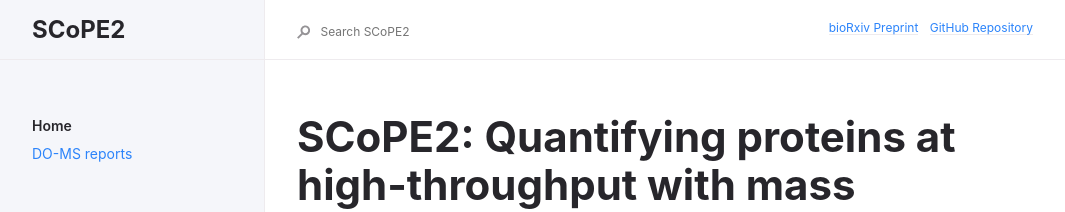
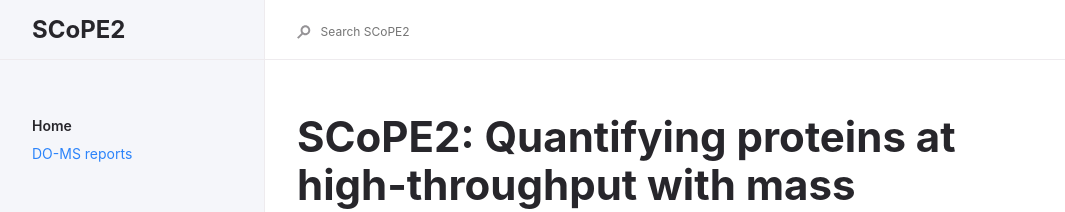
Before and after one commit to SlavovLab/SCoPE2, a Jekyll site: the page built from docs/index.md, in a window 1280 px wide. Shown: the top 212 px of the page, without its empty margins (91-1156 px from the left). Built offline with Jekyll 4.4.1, drawn with Linux system fonts in a browser that asks for light colours; part of the change alters nothing that is shown.

Commit message:
Update _config.yml

```diff
--- a/docs/_config.yml
+++ b/docs/_config.yml
@@ -25,11 +25,11 @@ exclude: ["node_modules/", "*.gemspec", "*.gem", "Gemfile", "Gemfile.lock", "pac
 search_enabled: true
 
 # Aux links for the upper right navigation
-aux_links:
-  "bioRxiv Preprint":
-    - "https://www.biorxiv.org/content/10.1101/512152v1"
-  "GitHub Repository":
-    - "https://github.com/SlavovLab/SCoPE2"
+#aux_links:
+#  "bioRxiv Preprint":
+#    - "https://www.biorxiv.org/content/10.1101/512152v1"
+#  "GitHub Repository":
+#    - "https://github.com/SlavovLab/SCoPE2"
 
 github_link: https://github.com/SlavovLab/SCoPE2
 preprint_link: https://www.biorxiv.org/content/10.1101/512152v1
```
